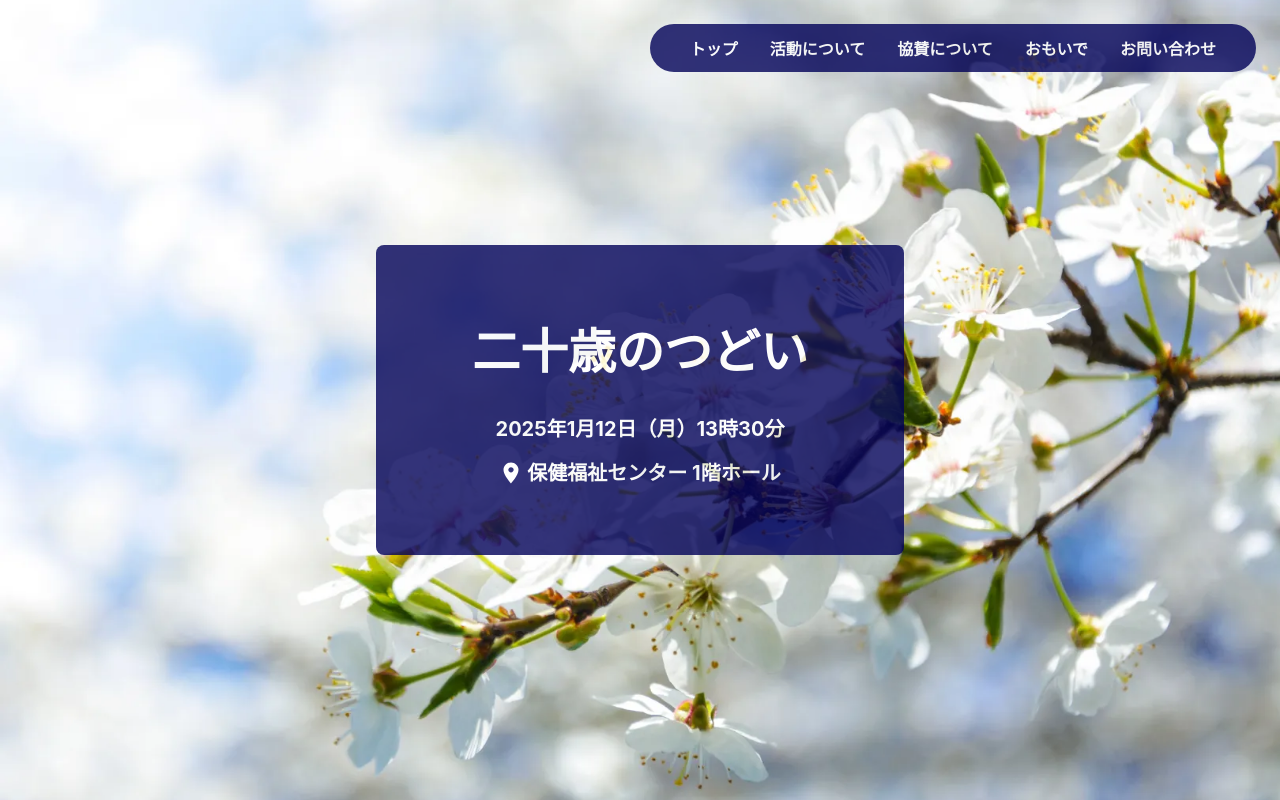
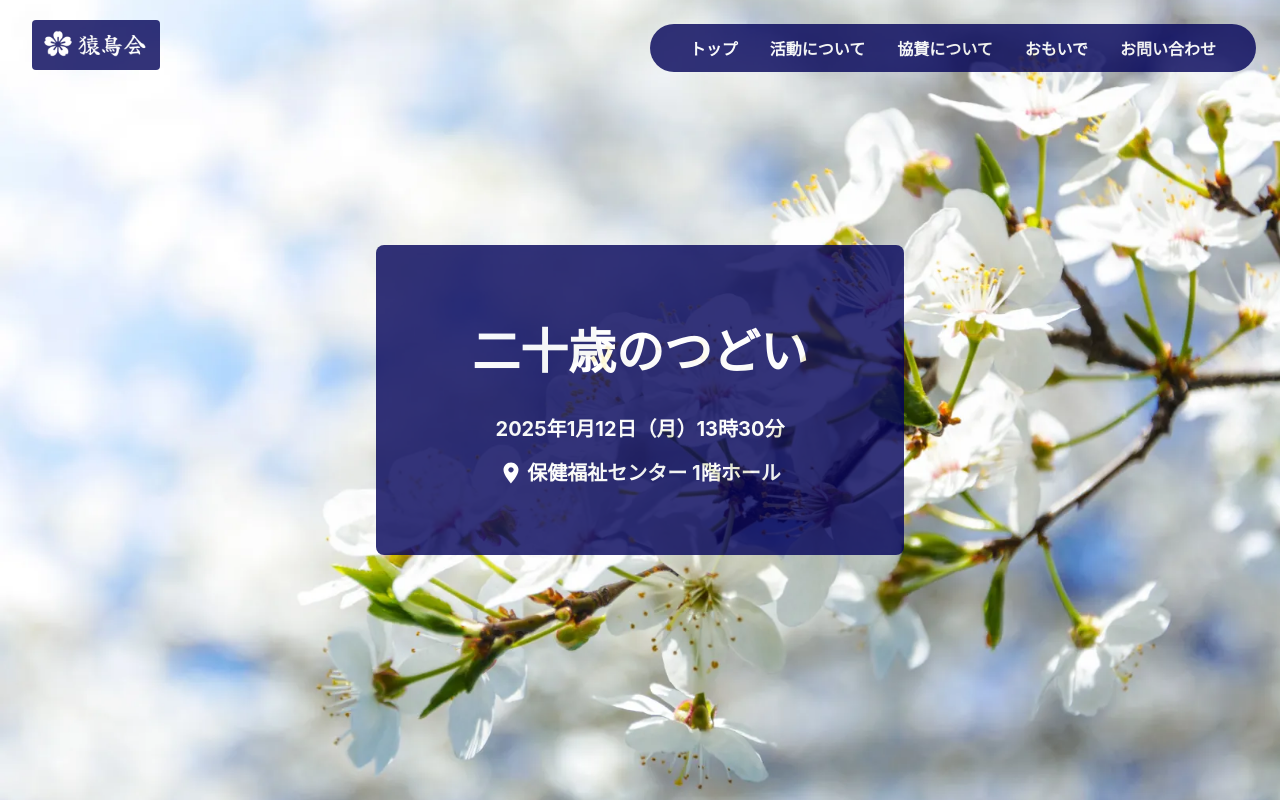
Before and after one commit to yushin-ito/Entyoukai, a React (Vite) app: page / in a window 1280 px wide. Shown: the top 800 px of the page. Built offline with nearby package versions, Linux system fonts and the light colour scheme; no server answers.

Commit message:
add: ロゴの追加

```diff
--- a/index.html
+++ b/index.html
@@ -4,9 +4,9 @@
     <meta charset="UTF-8" />
     <link rel="icon" type="image/x-icon" href="/favicon.png" />
     <link rel="preload" href="/assets/images/background.webp" as="image" />
+    <link rel="preload" href="/assets/images/logo.webp" as="image" />
     <meta name="viewport" content="width=device-width, initial-scale=1.0" />
-    <title>二十歳のつどい | 猿鳥会</title>
-
+    <title>二十歳のつどい - 朝日町 | 猿鳥会</title>
     <meta name="author" content="猿鳥会" />
     <meta
       name="description"
@@ -37,11 +37,6 @@
       content="猿鳥会が運営する朝日町の「二十歳のつどい」公式Webサイトです。式典やイベントに関する最新の情報をお届けします。"
     />
     <meta name="twitter:image" content="https://entyoukai.com/og.png" />
-
-    <meta
-      name="google-site-verification"
-      content="n0OXAPZWnFGfzr12mq2ZMPH6DTunTH0dIOPrpJdUKwg"
-    />
   </head>
   <body>
     <div id="root"></div>
--- a/src/components/organisms/MainVisual.tsx
+++ b/src/components/organisms/MainVisual.tsx
@@ -19,12 +19,13 @@ import {
 import { useRef, useCallback, useEffect } from "react";
 import { FiMenu } from "react-icons/fi";
 import { IoMdPin } from "react-icons/io";
-import { Link, useLocation } from "react-router-dom";
+import { Link, useLocation, useNavigate } from "react-router-dom";
 
 import useAppStore from "../../stores";
 
 const MainVisual = () => {
   const { pathname } = useLocation();
+  const navigate = useNavigate();
   const { isOpen, onOpen, onClose } = useDisclosure();
   const ref = useRef<HTMLDivElement>(null);
   const breakpoint = useBreakpointValue({ base: "base", sm: "sm" });
@@ -73,13 +74,27 @@ const MainVisual = () => {
       {/* 背景画像 */}
       <Image
         src="/assets/images/background.webp"
-        alt=""
+        alt="backgroud"
         objectFit="cover"
         w="100vw"
         h={{ base: "calc(100vh * 0.8)", sm: "100vh" }}
         pos="absolute"
         top="0"
         left="0"
+      />
+
+      {/* ロゴ */}
+      <Image
+        src="/assets/images/logo.webp"
+        alt="logo"
+        objectFit="cover"
+        w={{ base: "28", sm: "32" }}
+        h="auto"
+        pos="absolute"
+        top="5"
+        left="8"
+        rounded="4px"
+        onClick={() => navigate("/top")}
       />
 
       {/* ナビゲーションバー */}
@@ -89,7 +104,7 @@ const MainVisual = () => {
           aria-label="menu"
           pos="absolute"
           top="6"
-          right="6"
+          right="8"
           color="white"
           bg="brand"
           _hover={{ opacity: { base: 1, sm: 0.8 } }}
```
Also changed, not shown: public/assets/images/logo.webp (added).
